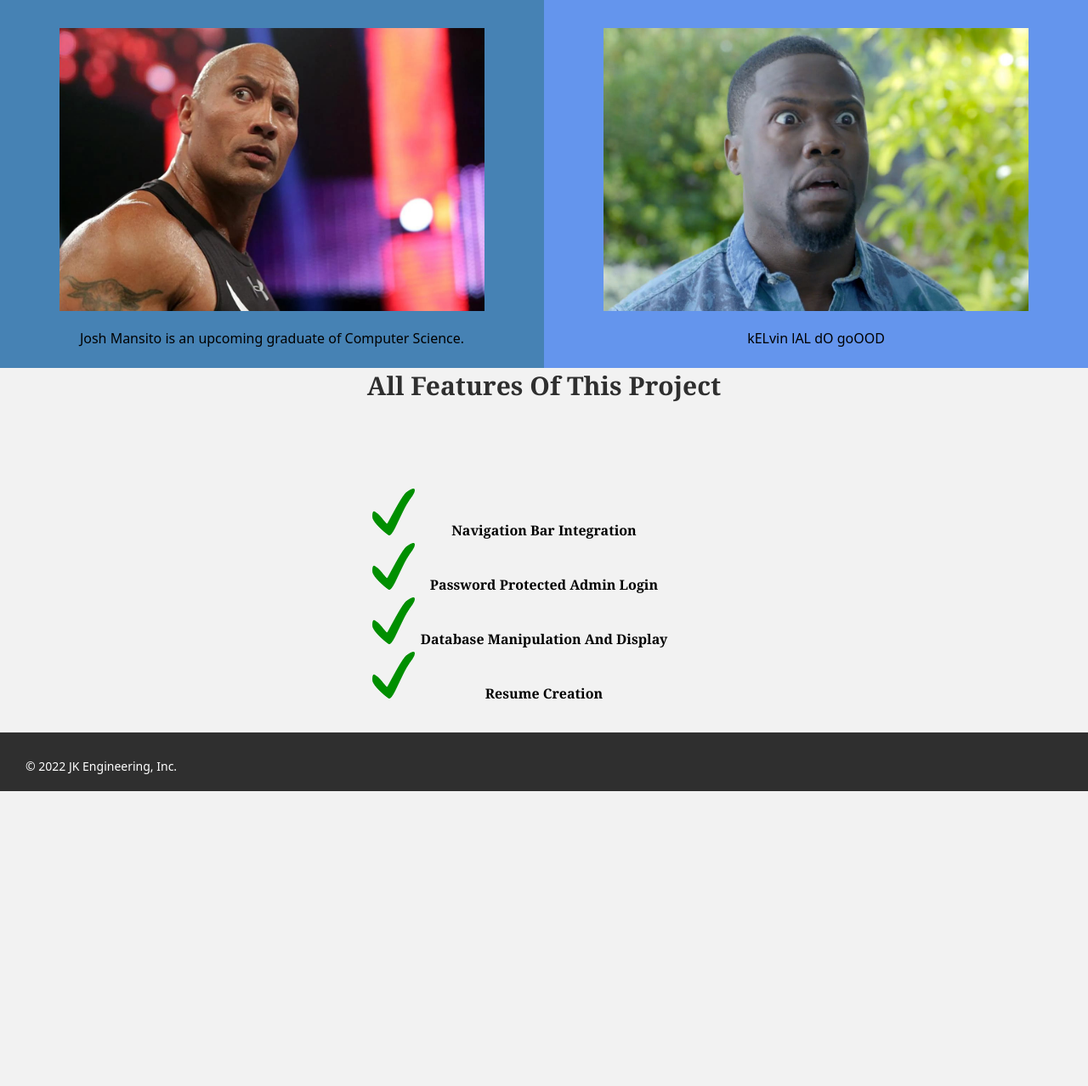
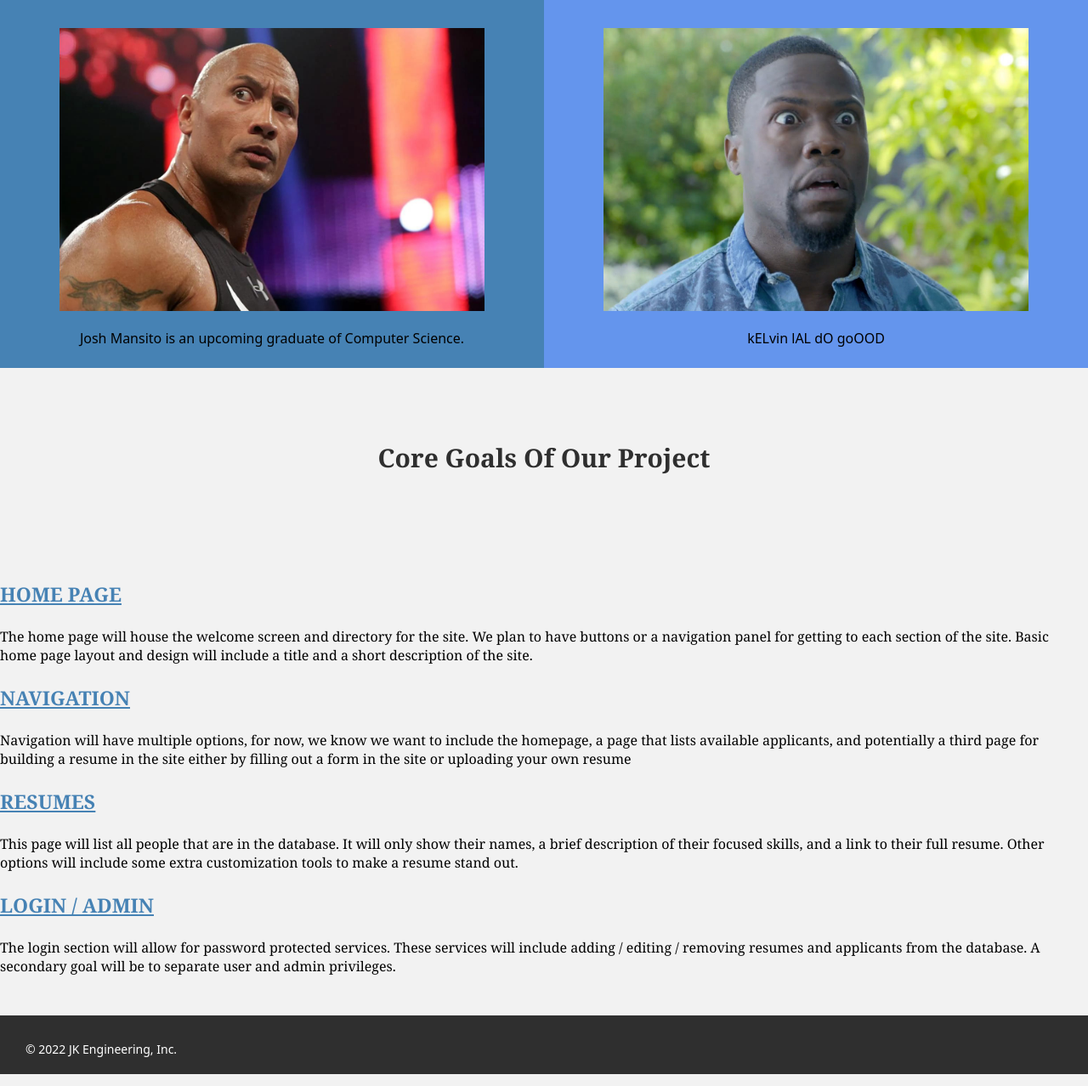
Before and after one commit to Jmansito/ResumeProject, a PHP site: page /about.php in a window 1280 px wide. Shown: the part 431-1709 px from the top of the page at 85% size. Before the commit the page ends 1362 px from the top, so only its background shows below. Run offline with PHP 8.4, Linux system fonts and the light colour scheme.

Commit message:
Updated about page

```diff
--- a/about.php
+++ b/about.php
@@ -11,7 +11,7 @@
         <h1>About Our Team: The Bug Busters</h1>
         <p>Our goal is to design and maintain a functional website that holds resumes
             for potential work applicants.</p>
-        <section class="container">
+        <section class="about-container">
             <div class="left-half">
                 <article>
                     <figure class="main-page-image">
@@ -29,32 +29,45 @@
                 </article>
             </div>
         </section>
+    </div>
     <div class="main-body-image">
         <article class="main-page">
             <div class="title-wrapper">
-                    <h2>All Features Of This Project</h2>
+                <h2>Core Goals Of Our Project</h2>
             </div>
-                <div class="features-list-wrap">
-                    <ul class="feature-list" style="list-style-image:url('images/green-check.png') ">
+            <div class="goals-list-wrap">
+                <ul class="goals-list" style="list-style:none ">
                     <li>
-                            <p>Navigation Bar Integration</p>
+                        <h3>HOME PAGE</h3>
+                        <p> The home page will house the welcome screen and directory for the site.
+                            We plan to have buttons or a navigation panel for getting to each section of the site.
+                            Basic home page layout and design will include a title and a short description of the site.</p>
                     </li>
                     <li>
-                            <p>Password Protected Admin Login</p>
+                        <h3>NAVIGATION</h3>
+                        <p> Navigation will have multiple options, for now, we know we want to include
+                            the homepage, a page that lists available applicants, and potentially a third page for
+                            building a resume in the site either by filling out a form in the site or uploading your own
+                            resume</p>
                     </li>
                     <li>
-                            <p>Database Manipulation And Display</p>
+                        <h3>RESUMES</h3>
+                        <p> This page will list all people that are in the database. It will only show
+                            their names, a brief description of their focused skills, and a link to their full resume.
+                            Other options will include some extra customization tools to make a resume stand out.
+                        </p>
                     </li>
                     <li>
-                            <p>Resume Creation</p>
+                        <h3>LOGIN / ADMIN</h3>
+                        <p> The login section will allow for password protected services. These services will include
+                            adding / editing / removing resumes and applicants from the database. A secondary goal will
+                            be to separate user and admin privileges.
+                        </p>
                     </li>
                 </ul>
             </div>
         </article>
-
     </div>
-    </div>
-
     </body>
     </html>
 <?php include 'footer.php'; ?>
--- a/style.css
+++ b/style.css
@@ -133,6 +133,30 @@ ul.feature-list{
     font-family: Georgia, serif;
     font-weight: bold;
 }
+.main-page .goals-list{
+    flex-wrap: wrap;
+}
+
+
+div.goals-list-wrap{
+    text-align: left;
+}
+
+ul.goals-list h3{
+    font-size: 23px;
+    text-decoration: underline;
+    color: steelblue !important;
+}
+
+ul.goals-list{
+    display: inline-block;
+    text-align: left;
+    list-style-image: url("images/green-check.png");
+    padding-inline-start: 0;
+    font-size: 16px;
+    font-family: Georgia, serif;
+    font-weight: normal;
+}
 
 /* Pattern styles */
 .left-half {
```
Also changed, not shown: home.php (+4 -5 lines). Lines whose indentation alone changed are shown as unchanged.
